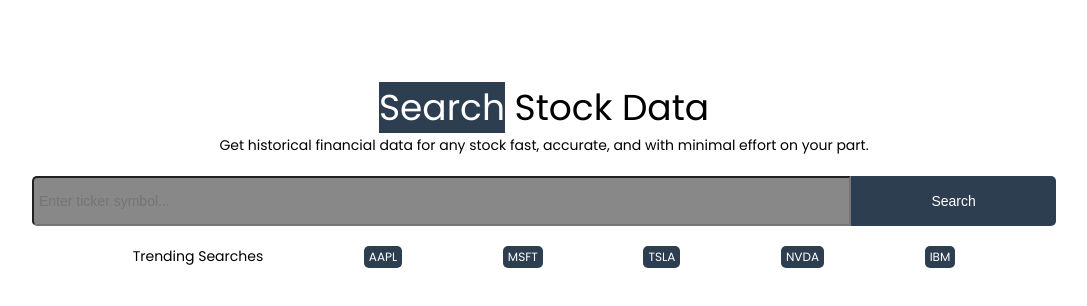
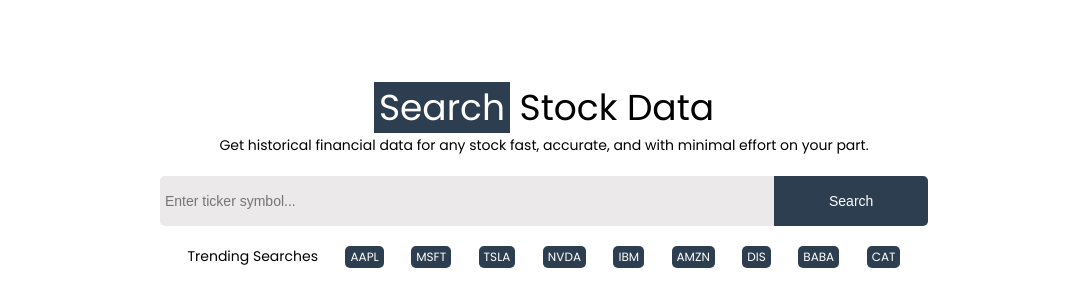
Before and after one commit to ayoamrit/Stock-Analysis, a website with bundled scripts: page public/index.html in a window 1280 px wide. Shown: the whole page, without its empty margins (96-1183 px from the left). Built offline with nearby package versions, Linux system fonts and the light colour scheme; files whose address does not match are found by name.

Commit message:
Index & Styles Updated

```diff
--- a/public/index.html
+++ b/public/index.html
@@ -11,7 +11,7 @@
         <main>
             <!--Title Section-->
             <section class="hero-section">
-                <h2 class="page-title"><span class="highlight-text">Search</span> Stock Data</h2>
+                <h2 class="page-title"><span class="highlight-text cursor-pointer">Search</span> Stock Data</h2>
                 <p class="hero-description">Get historical financial data for any stock fast, accurate, and with minimal effort on your part.</p>
             </section>
 
@@ -19,7 +19,7 @@
             <div class="stock-search-bar">
                 <div class="search-input-container">
                   <input id="stock-symbol-input" type="text" placeholder="Enter ticker symbol..."/>
-                  <button class="search-button" id="search-button">Search</button>
+                  <button class="search-button cursor-pointer" id="search-button">Search</button>
                 </div>
             </div>
 
@@ -31,6 +31,10 @@
                 <span class="cursor-pointer trending-stock-item">TSLA</span>
                 <span class="cursor-pointer trending-stock-item">NVDA</span>
                 <span class="cursor-pointer trending-stock-item">IBM</span>
+                <span class="cursor-pointer trending-stock-item">AMZN</span>
+                <span class="cursor-pointer trending-stock-item">DIS</span>
+                <span class="cursor-pointer trending-stock-item">BABA</span>
+                <span class="cursor-pointer trending-stock-item">CAT</span>
               </section>
         </main>
 
--- a/public/styles.css
+++ b/public/styles.css
@@ -29,20 +29,27 @@ h1, h2, h3{
 h1{
     font-size: 7rem;
 }
+
 h2{
     font-size: 3.6rem;
 }
+
 h3{
     font-size: 2.4rem;
 }
+
 p{
     font-size: 1.4rem;
+}
+
+.cursor-pointer{
+    cursor: pointer;
 }
 
 /* Main Styles
 -----------------------------------------------------------*/
 main {
-    max-width: 80%;
+    max-width: 60%;
     margin: 40px auto;
     text-align: center;
     color: black;
@@ -55,6 +62,7 @@ main {
 .highlight-text{
     background-color: #2c3e50;
     color: white;
+    padding: 0 5px;
 }
 
 .stock-search-bar{
@@ -71,11 +79,12 @@ main {
     height: 50px;
     font-size: 1.4rem;
     margin-top: 20px;
+    border: none;
 }
 
 #stock-symbol-input{
     width: 80%;
-    background-color: #888;
+    background-color: #ebe9e9;
     border-radius: 5px 0 0 5px;
     box-sizing: border-box;
     padding: 5px;
@@ -87,7 +96,6 @@ main {
     height: 50px;
     background-color: #2c3e50;
     color: white;
-    border: none;
     border-radius: 0 5px 5px 0;
 }
 
```
